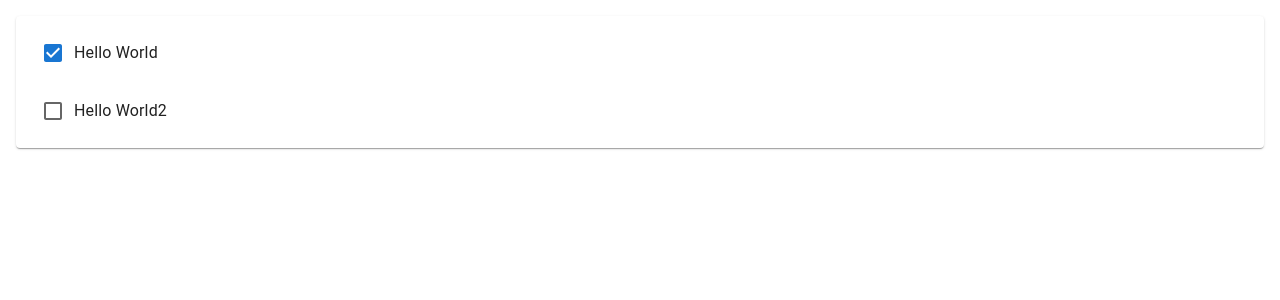
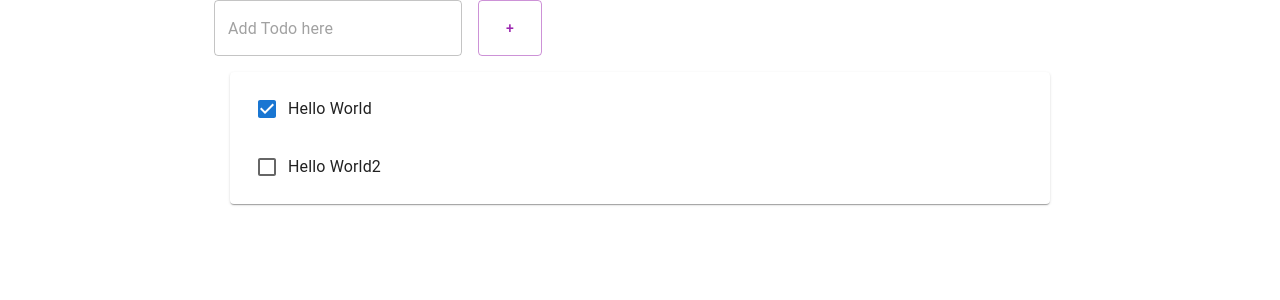
Before and after one commit to leesooim/TodoWebProj, a React (Create React App) app in the folder TodoFE/todo-react-app/: page / in a window 1280 px wide. Shown: the top 300 px of the page. Built offline with nearby package versions, Linux system fonts and the light colour scheme.

Commit message:
feat(Todo) : Todo AddItem 구현 (#5)

```diff
--- a/TodoFE/todo-react-app/src/App.js
+++ b/TodoFE/todo-react-app/src/App.js
@@ -2,10 +2,11 @@
 import React, { useState } from 'react';
 import './App.css';
 import  Todo from './pages/todo/Todo'
-import { List, Paper } from "@mui/material";
+import AddTodo from './pages/todo/AddTodo';
+import { Container, List, Paper } from "@mui/material";
 
 function App() {
-  const [item,setItem] = useState([
+  const [items,setItems] = useState([
     {
     id:"0",
     title:"Hello World",
@@ -18,10 +19,19 @@ function App() {
   }
 ])
 
-  let todoItems = item.length > 0 && (
+const addItem = (item) => {
+  item.id = "ID-" + items.length;
+  item.done = false;
+
+  // 업데이트는 반드시 setItems로 하고 새 배열을 만들어야 한다.
+  setItems([...items, item]);
+  console.log("items : ", items);
+  };
+
+  let todoItems = items.length > 0 && (
     <Paper style={{margin:16}}>
       <List>
-        {item.map((item) =>(
+        {items.map((item) =>(
           <Todo item={item} key={item.id}/>
          ))}
       </List>
@@ -29,7 +39,12 @@ function App() {
   )
   return (
     <div className="App">
-      {todoItems}
+      <Container maxWidth="md">
+        <AddTodo addItem={addItem} />
+          <div className='TodoList'>
+          {todoItems}
+      </  div>
+      </Container>
     </div>
   );
 }
--- /dev/null
+++ b/TodoFE/todo-react-app/src/pages/todo/AddTodo.js
@@ -0,0 +1,38 @@
+import React, {useState} from "react";
+import { Button, Grid, Grid2, TextField } from "@mui/material";
+
+const AddTodo = (props) => {
+    const [item,setItem] = useState({title : ""});
+    const addItem = props.addItem;
+
+    const onButtonClick = () => {
+        addItem(item)
+        setItem({title : ""})
+    }
+
+    const enterEventHandler = (e) => {
+        if(e.key == 'Enter') {
+            onButtonClick()
+        }
+    }
+
+    const onInputChange = (e) => {
+        setItem({title:e.target.value})
+        console.log(item)
+    }
+
+    return (
+        <Grid2 container style={{marginTod:20}}>
+            <Grid2 xs={11} md={11} item fullWidth style={{ paddingRight: 16 }}>
+                <TextField placeholder="Add Todo here" onChange={onInputChange} value={item.title} onKeyDown={enterEventHandler}/>
+            </Grid2>
+            <Grid2 xs={1} md={1} item>
+                <Button fullWidth style={{height: '100%'}} color="secondary" variant="outlined" onClick={onButtonClick}>
+                    +
+                </Button>
+            </Grid2>
+        </Grid2>
+    )
+}
+
+export default AddTodo
```
